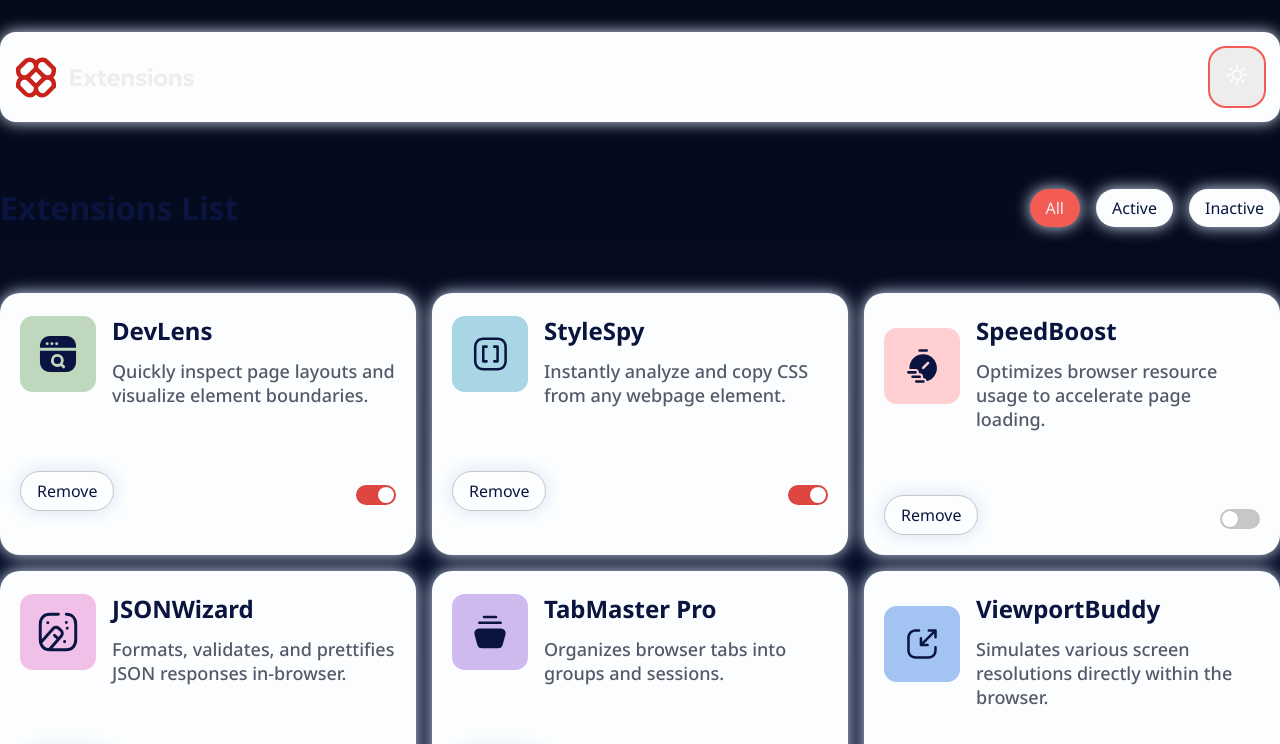
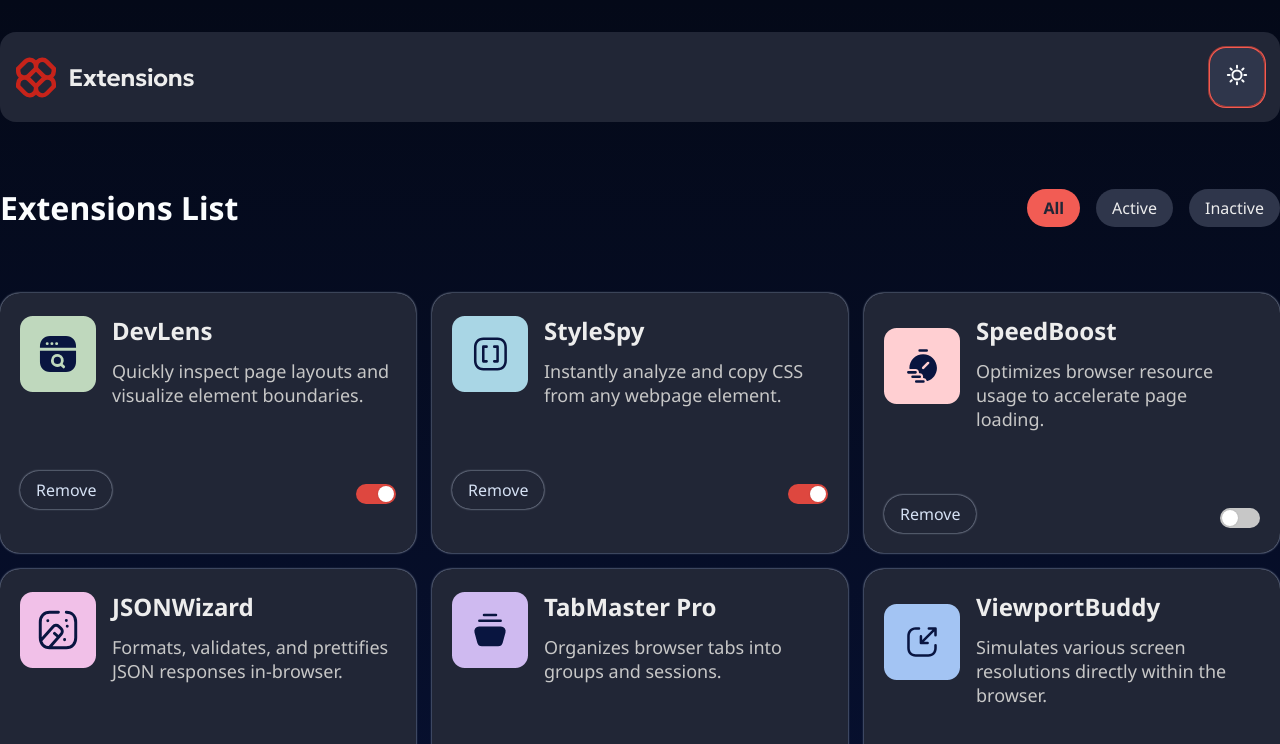
Before and after one commit to wagnnermorais/FEM-Browser-Extension-Manager-UI, a website built with Vite: page index.html in a window 1280 px wide. Both pictures are taken after a click on the button 1237 px from the left and 77 px from the top of the page. Shown: the top 744 px of the page. Built offline with nearby package versions, Linux system fonts and the light colour scheme.

Commit message:
style: add dark mode styles

```diff
--- a/src/styles/index.css
+++ b/src/styles/index.css
@@ -36,7 +36,6 @@ body {
 
 html.dark body {
   background: var(--gradient-dark);
-  color: #ffffff;
 }
 
 #app {
@@ -63,7 +62,7 @@ header {
   background: var(--neutral-100);
   border: none;
   border-radius: 1rem;
-  transition: all 0.3s ease-in-out;
+  transition: background-color 0.3s ease-in-out;
   cursor: pointer;
 }
 
@@ -101,7 +100,7 @@ header {
   border: none;
   border-radius: 1.5rem;
   box-shadow: 0 0 1rem var(--neutral-200);
-  transition: all 0.3s ease-in-out;
+  transition: background-color 0.3s ease-in-out;
   cursor: pointer;
 }
 
@@ -181,7 +180,7 @@ main {
   border: 1px solid var(--neutral-300);
   border-radius: 1.5rem;
   box-shadow: 0 0 1rem var(--neutral-200);
-  transition: all 0.3s ease-out;
+  transition: background-color 0.3s ease-out;
   cursor: pointer;
 }
 
@@ -238,6 +237,90 @@ input:checked + .slider::before {
   transform: translateX(1.25rem);
 }
 
+html.dark header {
+  background: var(--neutral-800);
+  box-shadow: 0 0 0;
+}
+
+html.dark .theme-toggle {
+  background: var(--neutral-700);
+}
+
+html.dark .theme-toggle:hover {
+  background: var(--neutral-600);
+}
+
+html.dark .theme-toggle:focus {
+  outline: groove 2px var(--red-400);
+}
+
+html.dark .extension-heading {
+  color: var(--neutral-0);
+}
+
+html.dark .filter-button {
+  color: var(--neutral-100);
+  background: var(--neutral-700);
+  box-shadow: 0 0 0;
+}
+
+html.dark .filter-button:hover {
+  background: var(--neutral-600);
+}
+
+html.dark .filter-button:focus {
+  outline: groove 2px var(--red-400);
+}
+
+html.dark .active {
+  font-weight: var(--bold-weight);
+  color: var(--neutral-800);
+  background: var(--red-400);
+}
+
+html.dark .filter-button.active:focus {
+  outline: none;
+  box-shadow: 0 0 0 2px var(--neutral-800), 0 0 0 4px var(--red-500);
+}
+
+html.dark .filter-button.active:focus:hover {
+  color: var(--neutral-200);
+}
+
+html.dark .extension-box {
+  background: var(--neutral-800);
+  box-shadow: 0 0 2px var(--neutral-200);
+}
+
+html.dark .extension-header h2 {
+  color: var(--neutral-100);
+}
+
+html.dark .extension-header p {
+  color: var(--neutral-300);
+  font-weight: var(--normal-weight);
+}
+
+html.dark .remove-button {
+  color: var(--neutral-200);
+  background: var(--neutral-800);
+  box-shadow: 0 0 2px var(--neutral-200);
+  border: none;
+}
+
+html.dark .remove-button:hover {
+  background: var(--red-400);
+  color: var(--neutral-800);
+  font-weight: 600;
+}
+
+html.dark .remove-button:focus {
+  background: var(--neutral-600);
+  border: 2px solid var(--neutral-900);
+  outline: groove 2px var(--red-400);
+  box-shadow: 0 0 0;
+}
+
 @media (max-width: 375px) {
   header {
     margin: 1.25rem 1rem;
```
